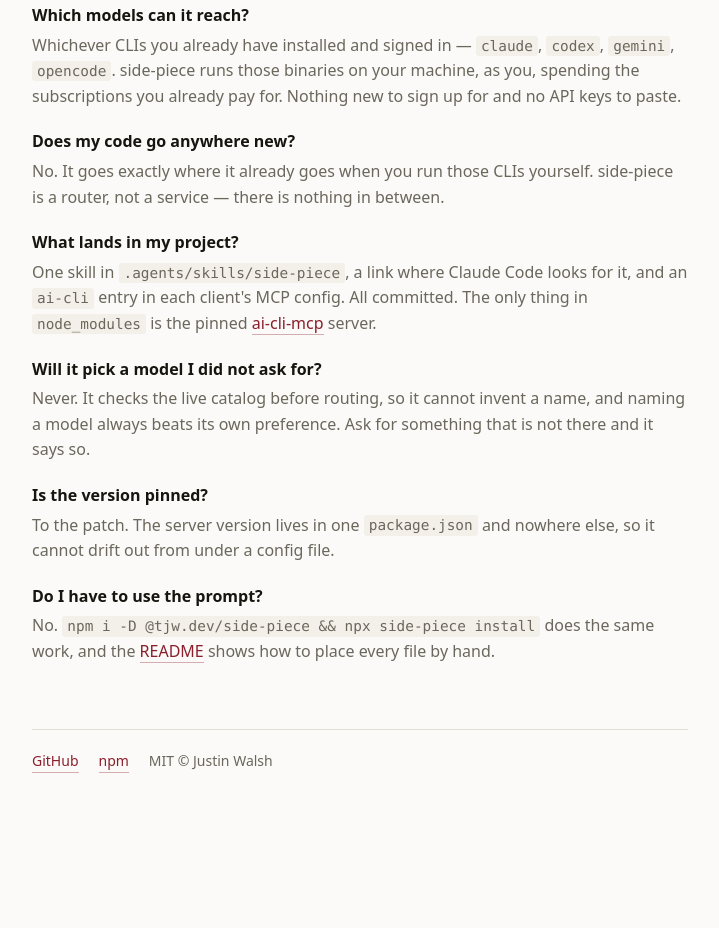
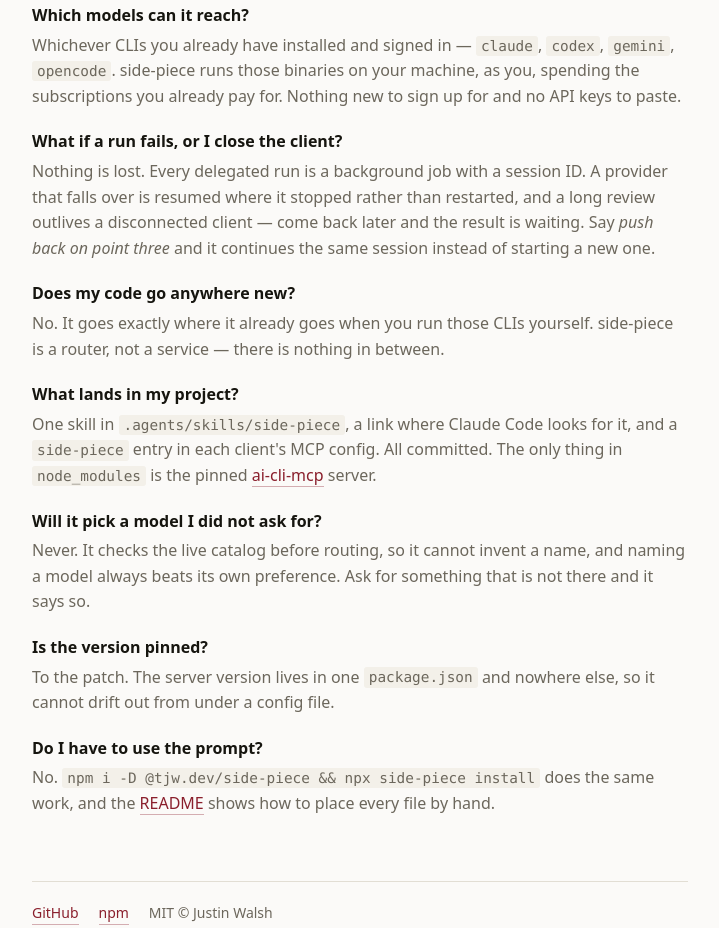
Before and after one commit to thejustinwalsh/side-piece, a website: page docs/index.html in a window 1280 px wide. Shown: the part 1117-2045 px from the top of the page, without its empty margins (280-999 px from the left). Before the commit the page ends 1970 px from the top, so only its background shows below. Drawn offline with Linux system fonts and the light colour scheme.

Commit message:
docs: add a resumability FAQ entry, fix a stale server name
The background-session behaviour was lost when the trailing prose came out; it
is the least obvious property and worth a question of its own. Also corrects
the installed-files answer, which still named the MCP entry ai-cli after the
server key was renamed to side-piece.

```diff
--- a/docs/index.html
+++ b/docs/index.html
@@ -129,11 +129,14 @@
     <dt>Which models can it reach?</dt>
     <dd>Whichever CLIs you already have installed and signed in — <code>claude</code>, <code>codex</code>, <code>gemini</code>, <code>opencode</code>. side-piece runs those binaries on your machine, as you, spending the subscriptions you already pay for. Nothing new to sign up for and no API keys to paste.</dd>
 
+    <dt>What if a run fails, or I close the client?</dt>
+    <dd>Nothing is lost. Every delegated run is a background job with a session ID. A provider that falls over is resumed where it stopped rather than restarted, and a long review outlives a disconnected client — come back later and the result is waiting. Say <em>push back on point three</em> and it continues the same session instead of starting a new one.</dd>
+
     <dt>Does my code go anywhere new?</dt>
     <dd>No. It goes exactly where it already goes when you run those CLIs yourself. side-piece is a router, not a service — there is nothing in between.</dd>
 
     <dt>What lands in my project?</dt>
-    <dd>One skill in <code>.agents/skills/side-piece</code>, a link where Claude Code looks for it, and an <code>ai-cli</code> entry in each client's MCP config. All committed. The only thing in <code>node_modules</code> is the pinned <a href="https://github.com/mkXultra/ai-cli-mcp">ai-cli-mcp</a> server.</dd>
+    <dd>One skill in <code>.agents/skills/side-piece</code>, a link where Claude Code looks for it, and a <code>side-piece</code> entry in each client's MCP config. All committed. The only thing in <code>node_modules</code> is the pinned <a href="https://github.com/mkXultra/ai-cli-mcp">ai-cli-mcp</a> server.</dd>
 
     <dt>Will it pick a model I did not ask for?</dt>
     <dd>Never. It checks the live catalog before routing, so it cannot invent a name, and naming a model always beats its own preference. Ask for something that is not there and it says so.</dd>
```
